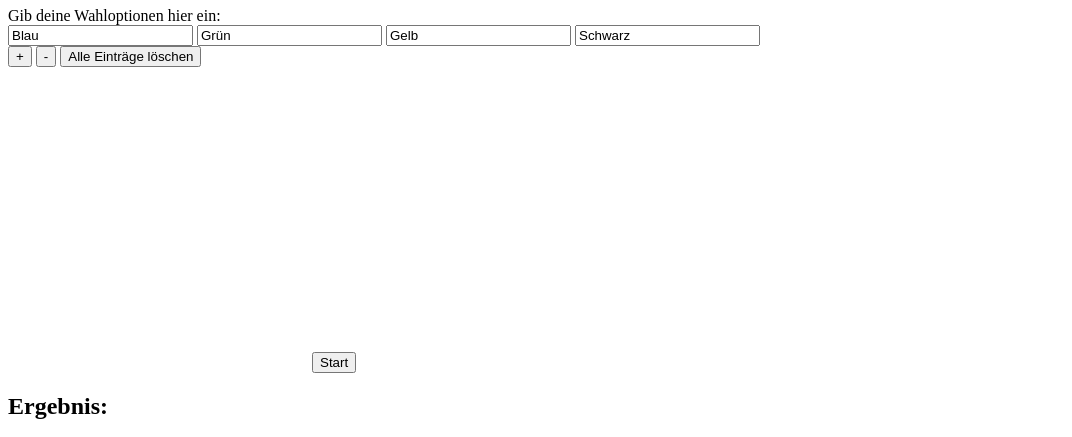
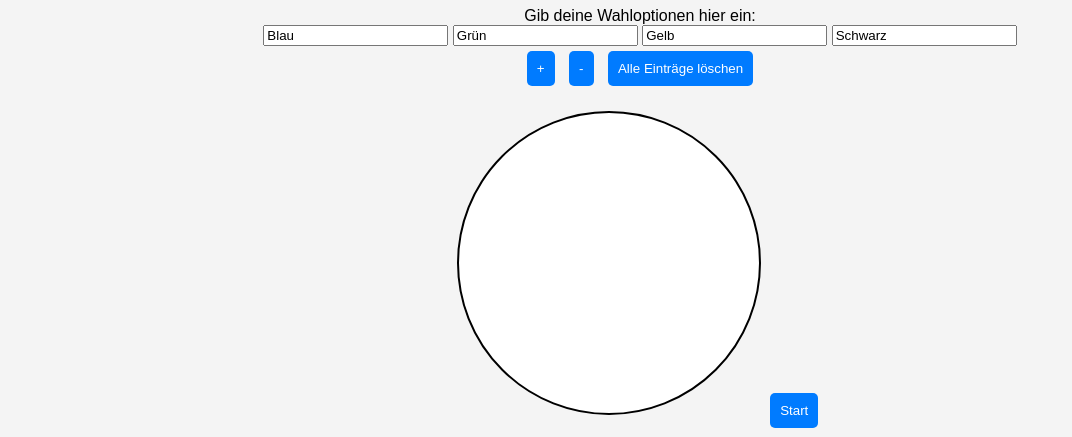
Before and after one commit to talia-kolk/Webentwicklung, a plain HTML site: page drehrad.html in a window 1280 px wide. Shown: the part 73-510 px from the top of the page, without its empty margins (0-1072 px from the left). Drawn offline with Linux system fonts and the light colour scheme.

Commit message:
css alles

```diff
--- a/drehrad.html
+++ b/drehrad.html
@@ -4,7 +4,7 @@
     <meta charset="UTF-8">
     <meta name="viewport" content="width=device-width, initial-scale=1.0">
     <title>Glücksrad Entscheidungshilfe</title>
-    <link rel="stylesheet" href="styles.css" />
+    <link rel="stylesheet" href="drehrad.css" />
 </head>
 <body>
     <h1>Lass das Rad entscheiden</h1>
```
